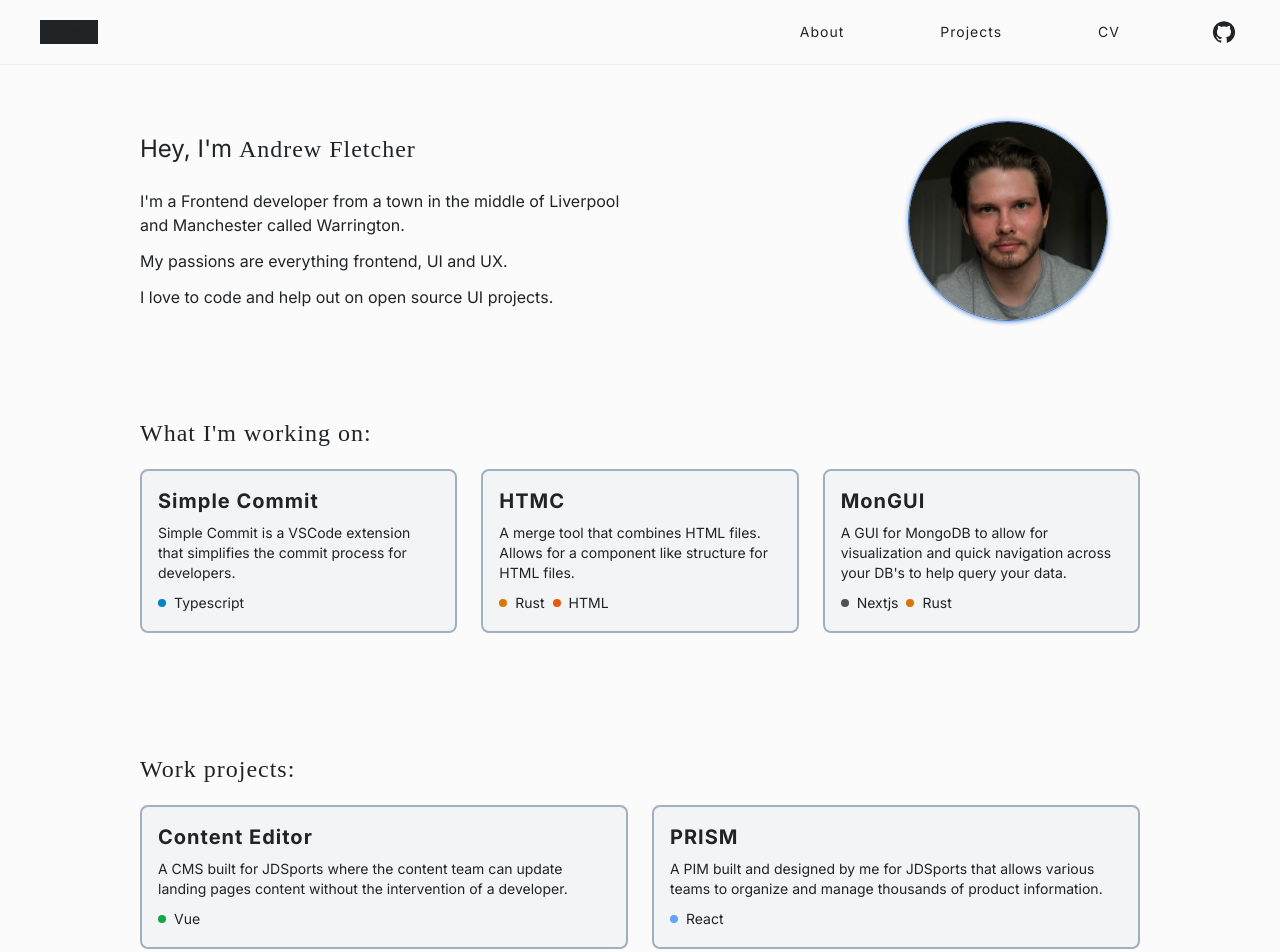
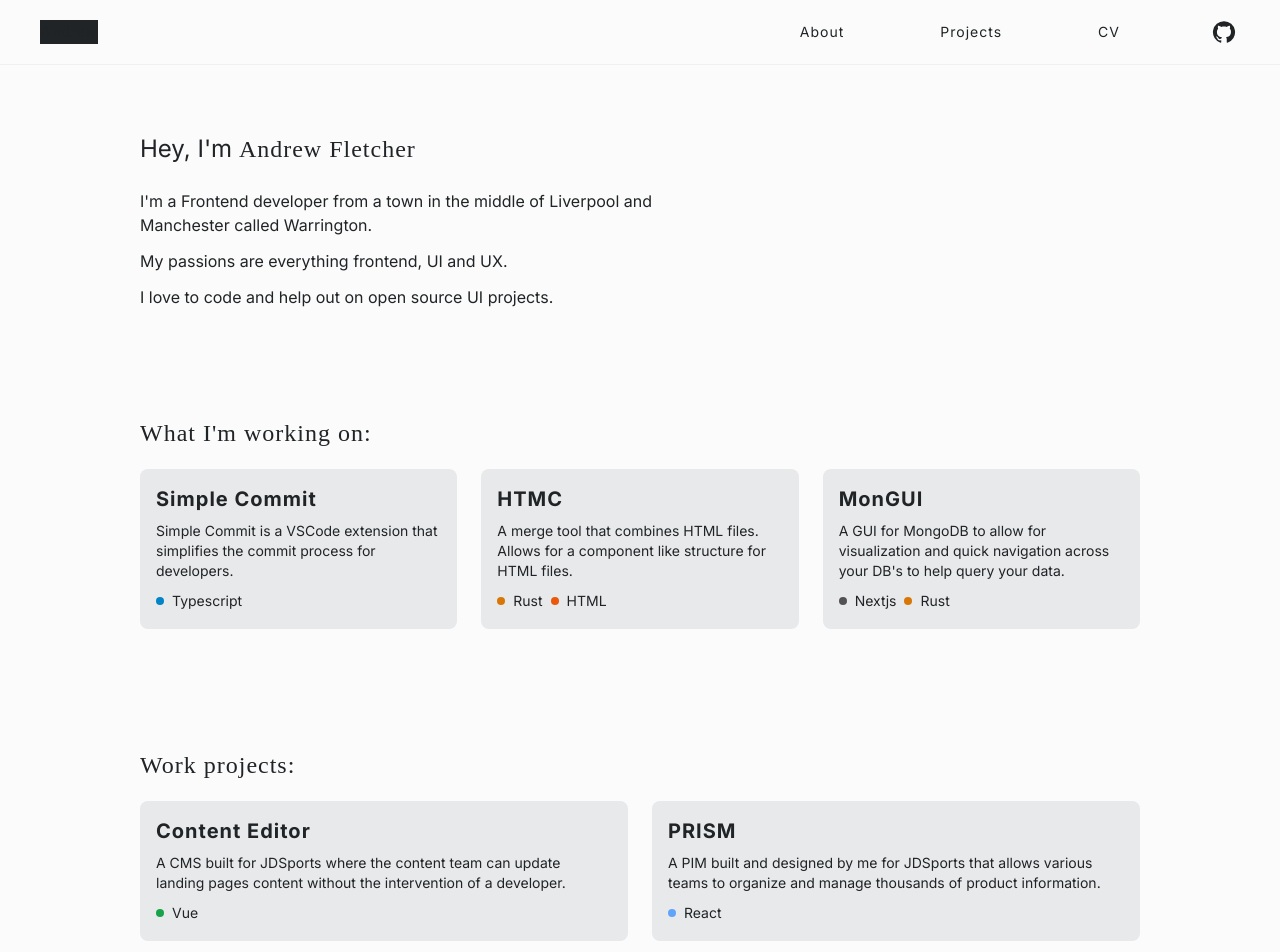
Before and after one commit to fletch-r/personal, a React (Vite) app: page / in a window 1280 px wide. Shown: the top 952 px of the page. Built offline with nearby package versions, Linux system fonts and the light colour scheme.

Commit message:
refactor: :lipstick:  - Added animations and new project card look

```diff
--- a/src/pages/Home.tsx
+++ b/src/pages/Home.tsx
@@ -1,3 +1,4 @@
+import React from 'react';
 import me from '../assets/IMG_4015.jpg';
 
 function Home() {
@@ -6,14 +7,14 @@ function Home() {
       {/* Intro */}
       <div className="w-full flex justify-between items-center">
         <div className="flex flex-col gap-6 w-full">
-          <h1 className="text-2xl">Hey, I'm <span>Andrew Fletcher</span></h1>
-          <div className="flex flex-col gap-3 w-full md:w-2/3">
-              <p className="font-inter">I'm a Frontend developer from a town in the middle of Liverpool and Manchester called Warrington.</p>
+          <h1 className="text-2xl slide-left">Hey, I&apos;m <span>Andrew Fletcher</span></h1>
+          <div className="flex flex-col gap-3 w-full md:w-2/3 slide-left">
+              <p className="font-inter">I&apos;m a Frontend developer from a town in the middle of Liverpool and Manchester called Warrington.</p>
               <p>My passions are everything frontend, UI and UX.</p>
               <p>I love to code and help out on open source UI projects.</p>
           </div>
         </div>
-        <div className="mr-8 hidden md:block">
+        <div className="mr-8 hidden md:block slide-right">
           <div className="w-[200px] h-[200px] rounded-full flex items-center justify-center overflow-hidden border border-denim-500 custom-shadow shadow-denim-400">
             <img src={me} alt="me" />
           </div>
@@ -21,10 +22,10 @@ function Home() {
       </div>
 
       {/* Personal Projects */}
-      <div className="w-full">
-        <h4 className="text-2xl font-cals mb-5">What I'm working on:</h4>
-        <div className="w-full flex flex-col md:flex-row gap-6 mb-6">
-            <a href="/simple-commit" className="border-2 flex flex-1 flex-col justify-between gap-2 border-oxford-300 dark:border-oxford-main bg-oxford-300 dark:bg-oxford-main hover:border-denim-400 hover:bg-denim-400 dark:hover:border-denim-main dark:hover:bg-denim-main bg-opacity-10 hover:bg-opacity-10 dark:bg-opacity-10 dark:hover:bg-opacity-10 p-4 rounded-lg">
+      <div className="w-full relative">
+        <h4 className="text-2xl font-cals mb-5 slide-up">What I&apos;m working on:</h4>
+        <div className="w-full flex flex-col md:flex-row gap-6 mb-6 slide-up-30">
+          <a href="/simple-commit" className="flex flex-1 justify-between gap-2 flex-col bg-oxford-main/10 hover:bg-transparent hover:bg-gradient-to-r hover:from-[#8BA7F7]/10 hover:to-[#BBA2F2]/10 p-4 rounded-lg">
             <div className='flex flex-col gap-2'>
               <h4 className="text-xl font-bold">Simple Commit</h4>
               <p className="text-sm">Simple Commit is a VSCode extension that simplifies the commit process for developers.</p>
@@ -34,7 +35,7 @@ function Home() {
               <p className='text-sm'>Typescript</p>
             </div>
           </a>
-          <a href="/htmc" className="border-2 flex flex-1 justify-between gap-2 flex-col border-oxford-300 dark:border-oxford-main bg-oxford-300 dark:bg-oxford-main hover:border-denim-400 hover:bg-denim-400 dark:hover:border-denim-main dark:hover:bg-denim-main bg-opacity-10 hover:bg-opacity-10 dark:bg-opacity-10 dark:hover:bg-opacity-10 p-4 rounded-lg">
+          <a href="/htmc" className="flex flex-1 justify-between gap-2 flex-col bg-oxford-main/10 hover:bg-transparent hover:bg-gradient-to-r hover:from-amber-600/10 hover:to-orange-600/10 p-4 rounded-lg">
             <div className='flex flex-col gap-2'>
               <h4 className="text-xl font-bold">HTMC</h4>
               <p className="text-sm">A merge tool that combines HTML files. Allows for a component like structure for HTML files.</p>
@@ -46,10 +47,10 @@ function Home() {
               <p className='text-sm'>HTML</p>
             </div>
           </a>
-          <a href="/mongui" className="border-2 flex flex-1 flex-col justify-between gap-2 border-oxford-300 dark:border-oxford-main bg-oxford-300 dark:bg-oxford-main hover:border-denim-400 hover:bg-denim-400 dark:hover:border-denim-main dark:hover:bg-denim-main bg-opacity-10 hover:bg-opacity-10 dark:bg-opacity-10 dark:hover:bg-opacity-10 p-4 rounded-lg">
+          <a href="/mongui" className="flex flex-1 justify-between gap-2 flex-col bg-oxford-main/10 hover:bg-transparent hover:bg-gradient-to-r hover:from-neutral-600/10 hover:to-amber-600/10 p-4 rounded-lg">
             <div className='flex flex-col gap-2'>
               <h4 className="text-xl font-bold">MonGUI</h4>
-              <p className="text-sm">A GUI for MongoDB to allow for visualization and quick navigation across your DB's to help query your data.</p>
+              <p className="text-sm">A GUI for MongoDB to allow for visualization and quick navigation across your DB&apos;s to help query your data.</p>
             </div>
             <div className="flex gap-2 justify-start items-center h-6">
               <div className="w-2 h-2 bg-neutral-600 rounded-full"></div>
@@ -63,9 +64,9 @@ function Home() {
 
       {/* Work Projects */}
       <div className="w-full mb-14 md:mb-24">
-        <h4 className="text-2xl font-cals mb-5">Work projects:</h4>
-        <div className="w-full flex gap-6 mb-6 flex-col md:flex-row">
-          <a href="/content-editor" className="border-2 flex flex-1 flex-col justify-between gap-2 border-oxford-300 dark:border-oxford-main bg-oxford-300 dark:bg-oxford-main hover:border-denim-400 hover:bg-denim-400 dark:hover:border-denim-main dark:hover:bg-denim-main bg-opacity-10 hover:bg-opacity-10 dark:bg-opacity-10 dark:hover:bg-opacity-10 p-4 rounded-lg">
+        <h4 className="text-2xl font-cals mb-5 slide-up">Work projects:</h4>
+        <div className="w-full flex gap-6 mb-6 flex-col md:flex-row slide-up-30">
+          <a href="/content-editor" className="flex flex-1 justify-between gap-2 flex-col bg-oxford-main/10 hover:bg-green-600/10 p-4 rounded-lg">
             <div className='flex flex-col gap-2'>
               <h4 className="text-xl font-bold">Content Editor</h4>
               <p className="text-sm">A CMS built for JDSports where the content team can update landing pages content without the intervention of a developer.</p>
@@ -75,7 +76,7 @@ function Home() {
               <p className='text-sm'>Vue</p>
             </div>
           </a>
-          <a href="/prism" className="border-2 flex flex-1 flex-col justify-between gap-2 border-oxford-300 dark:border-oxford-main bg-oxford-300 dark:bg-oxford-main hover:border-denim-400 hover:bg-denim-400 dark:hover:border-denim-main dark:hover:bg-denim-main bg-opacity-10 hover:bg-opacity-10 dark:bg-opacity-10 dark:hover:bg-opacity-10 p-4 rounded-lg">
+          <a href="/prism" className="flex flex-1 justify-between gap-2 flex-col bg-oxford-main/10 hover:bg-blue-600/10 p-4 rounded-lg">
             <div className='flex flex-col gap-2'>
               <h4 className="text-xl font-bold">PRISM</h4>
               <p className="text-sm">A PIM built and designed by me for JDSports that allows various teams to organize and manage thousands of product information.</p>
```
Lines whose indentation alone changed are shown as unchanged.
